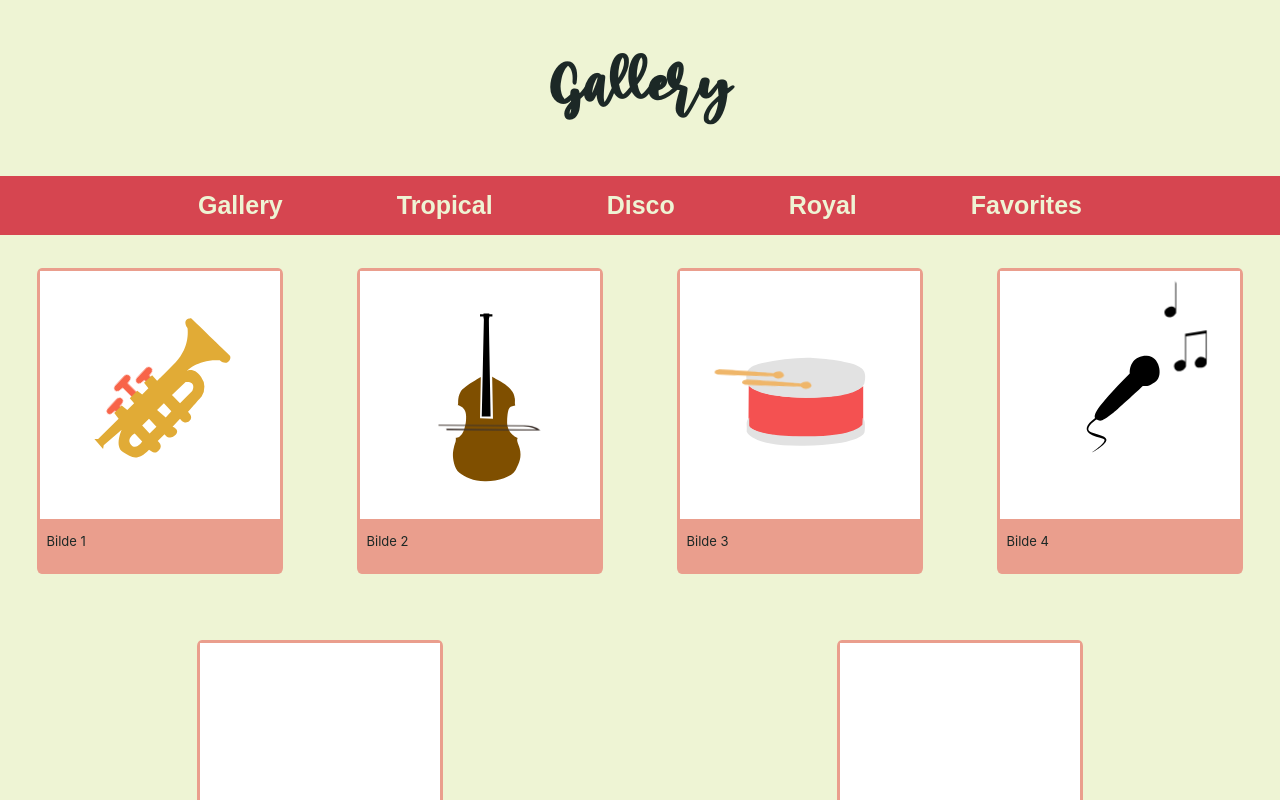
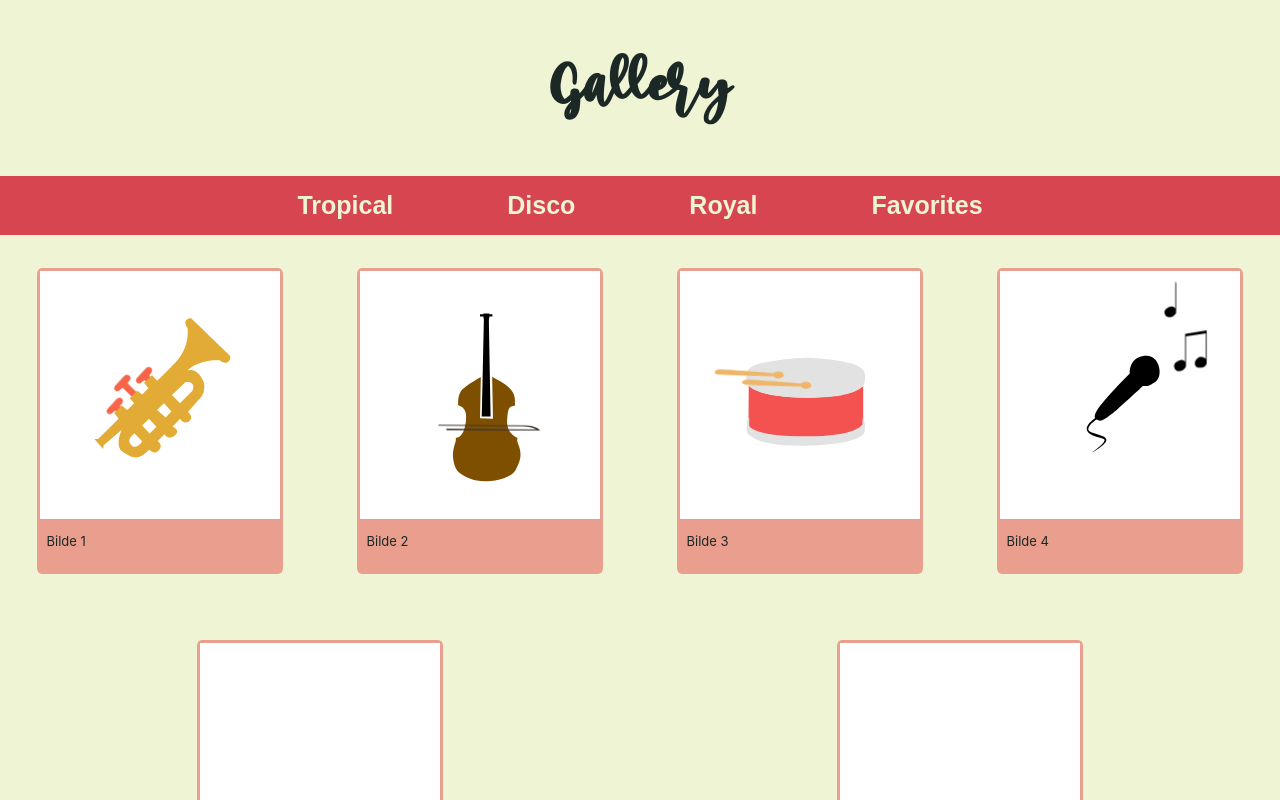
Before and after one commit to magnhan/gallery, a React (Create React App) app in the folder gallery/: page /#/ in a window 1280 px wide. Shown: the top 800 px of the page. Built offline with nearby package versions, Linux system fonts and the light colour scheme.

Commit message:
Changed heading into a link
#2

```diff
--- a/gallery/src/App.css
+++ b/gallery/src/App.css
@@ -4,25 +4,29 @@
   grid-row: 1fr;
   min-height: 100vh; /*stretches to fill the screen*/
   min-width: 100vw;
-  background-color: #EEF4D4;
+  background-color: #eef4d4;
 }
 .grid-container > div {
   text-align: center;
   font-size: 30px;
 }
 @font-face {
-  font-family: 'mango-salsa' ;
-  src: url('./fonts/Mango Salsa - Personal Use.ttf');
+  font-family: "mango-salsa";
+  src: url("./fonts/Mango Salsa - Personal Use.ttf");
   font-style: normal;
 }
 
-.Header {
-  font-family: 'mango-salsa', "Roboto";
-  color: #1C2826;
+#Heading {
+  font-family: "mango-salsa", "Roboto";
+  color: #1c2826;
+}
+
+.Header a {
+  text-decoration: none;
 }
 
 .Footer {
-  background-color: #DAEFB3;
+  background-color: #daefb3;
 }
 
 .DisplayArt {
--- a/gallery/src/components/Header.tsx
+++ b/gallery/src/components/Header.tsx
@@ -1,9 +1,12 @@
 import React from "react";
+import { NavLink } from "react-router-dom";
 
 export default function Header() {
   return (
     <div className="Header">
-      <h1>Gallery</h1>
+      <NavLink to="/Theme1">
+        <h1 id="Heading">Gallery</h1>
+      </NavLink>
     </div>
   );
 }
--- a/gallery/src/components/Menu/Menu.tsx
+++ b/gallery/src/components/Menu/Menu.tsx
@@ -6,11 +6,6 @@ export default function Menu() {
   return (
     <div className="Menu">
       <ul className="Header_Menu">
-        <li>
-          <NavLink to="/">
-            <button className="btn">Gallery</button>
-          </NavLink>
-        </li>
         <li>
           <NavLink to="/Theme1">
             <button className="btn">Tropical</button>
```
